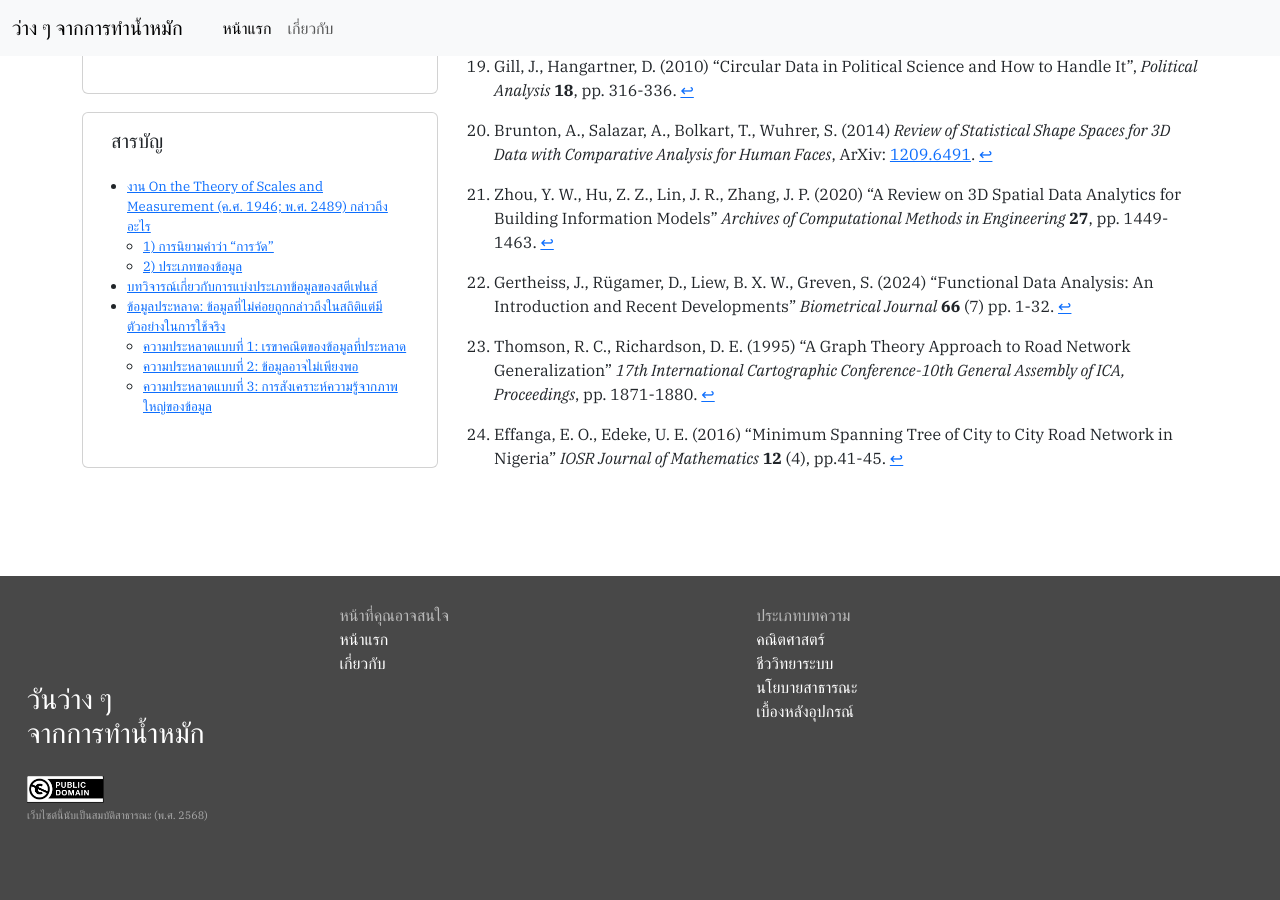
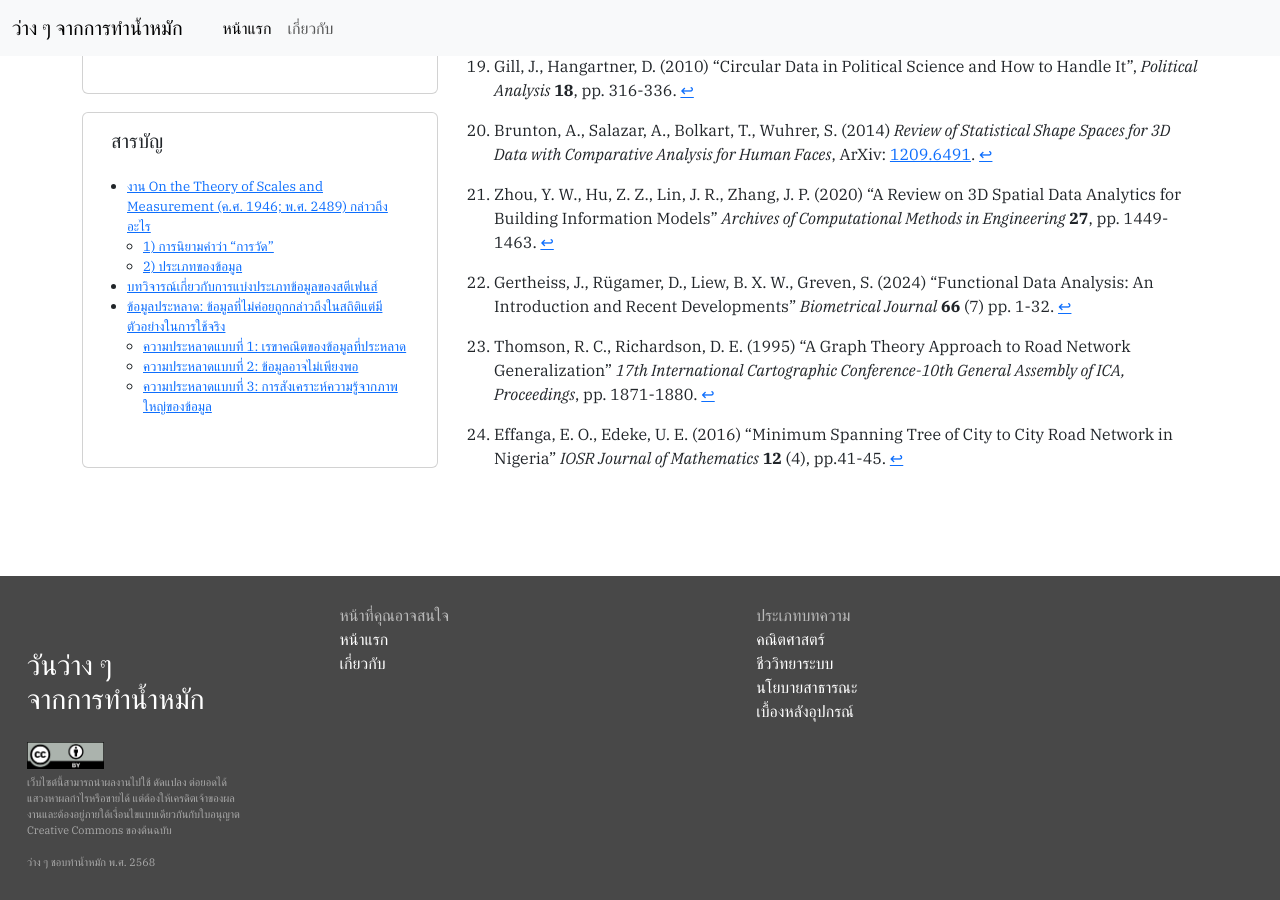
Before and after one commit to nammhakfreeday/nammhakfreeday.github.io, a Jekyll site: the page built from _posts/2025-05-20-argument-on-statistical-data-1.markdown, in a window 1280 px wide and 900 px high, scrolled down 13711 px. Built offline with Jekyll 4.4.1, drawn with Linux system fonts in a browser that asks for light colours; nearby versions of some CDN libraries; Markdown is read by kramdown in place of the engine named in the settings; comment, search, counter and statistics services are not loaded; the table of contents is made by our own code; some of the changed text lies outside the part shown.

```diff
--- a/_includes/footer.html
+++ b/_includes/footer.html
@@ -2,15 +2,18 @@
     <div class="row">
       <div class="col-md-3" style="align-content: center; min-height: 30vh; max-height: 30vh;">
         <h3>วันว่าง ๆ<br/> จากการทำน้ำหมัก</h3>
-        <img src="/assets/images/Public_Domain_Mark_button.png" style="height:3vh; width: auto;"/>
-        <p style="color:#AAA; font-size:1.2vh; margin-top:0.5vh">เว็บไซต์นี้นับเป็นสมบัติสาธารณะ (พ.ศ. 2568)</p>
+        <a href="https://creativecommons.org/licenses/by/4.0/">
+          <img src="/assets/images/CCBY.png" style="height:3vh; width: auto;"/>
+        </a>
+        <p style="color:#AAA; font-size:1.2vh; margin-top:0.5vh; width: 75%">เว็บไซต์นี้สามารถนำผลงานไปใช้ ดัดแปลง ต่อยอดได้ แสวงหาผลกำไรหรือขายได้ แต่ต้องให้เครดิตเจ้าของผลงานและต้องอยู่ภายใต้เงื่อนไขแบบเดียวกันกับใบอนุญาต Creative Commons ของต้นฉบับ
+        <br><br>ว่าง ๆ ชอบทำน้ำหมัก พ.ศ. 2568</p>
       </div>
-      <div class="col-md-4" style="color: #BBB">
+      <div class="col-md-4" style="color: #BBB; padding-bottom: 2vh;">
         หน้าที่คุณอาจสนใจ<br>
         <a class="noline" href="/">หน้าแรก</a><br/>
         <a class="noline" href="/about">เกี่ยวกับ</a>
       </div>
-      <div class="col-md-4" style="color: #BBB">
+      <div class="col-md-4" style="color: #BBB; padding-bottom: 2vh;">
         ประเภทบทความ<br>
         {% for tag in site.data.tag %}
           <a class="noline" href="{{ tag.link }}">{{ tag.name }}</a><br/>
--- a/_posts/2025-05-20-argument-on-statistical-data-1.markdown
+++ b/_posts/2025-05-20-argument-on-statistical-data-1.markdown
@@ -4,7 +4,7 @@ title: หรือการแบ่งประเภทข้อมูลท
 subtitle: ว่าด้วยการแบ่งประเภทข้อมูลทางสถิติโดยทั่วไปและปัญหาการประยุกต์ใช้จริงในงานสถิติและวิทยาศาสตร์ข้อมูล
 description: การมองข้อมูลทางสถิติโดยปกติจะถูกแบ่งออกมาเป็น 4 รูปแบบซึ่งแบ่งไว้โดย S. S. Stevens ในงานของเขาปี 1946 แต่หากว่าการวิเคราะห์ข้อมูลบางชนิดอาจไม่สอดคล้องกับการวิเคราะห์ข้อมูลในปัจจุบันด้วยเหตุนานาประการ
 author: กฤตพัฒน์ รัตนภูผา
-date: 2025-05-20 00:00:00 07:00
+date: 2025-05-26 00:00:00 07:00
 coverImage: /assets/images/posts_cover/directional_statistics_1.jpg
 imageCredit: Florence Nightingale (1858) <a href="https://www.davidrumsey.com/luna/servlet/detail/RUMSEY~8~1~327826~90096398:Diagram-of-the-Causes-of-Mortality-?qvq=q%3Aauthor%3D%22Nightingale%2C%20Florence%22%3Blc%3ARUMSEY%7E8%7E1&mi=1&trs=10">Diagram of the causes of mortality in the army</a>
 category: mathematics
```
Also changed, not shown: assets/images/CCBY.png (added), assets/images/Public_Domain_Mark_button.png (deleted).
